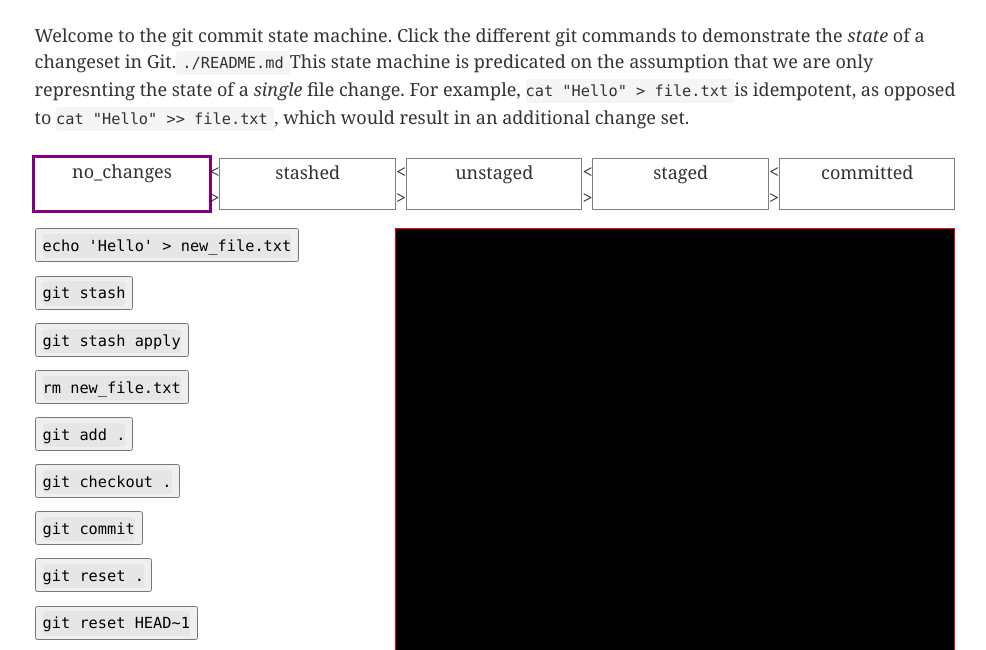
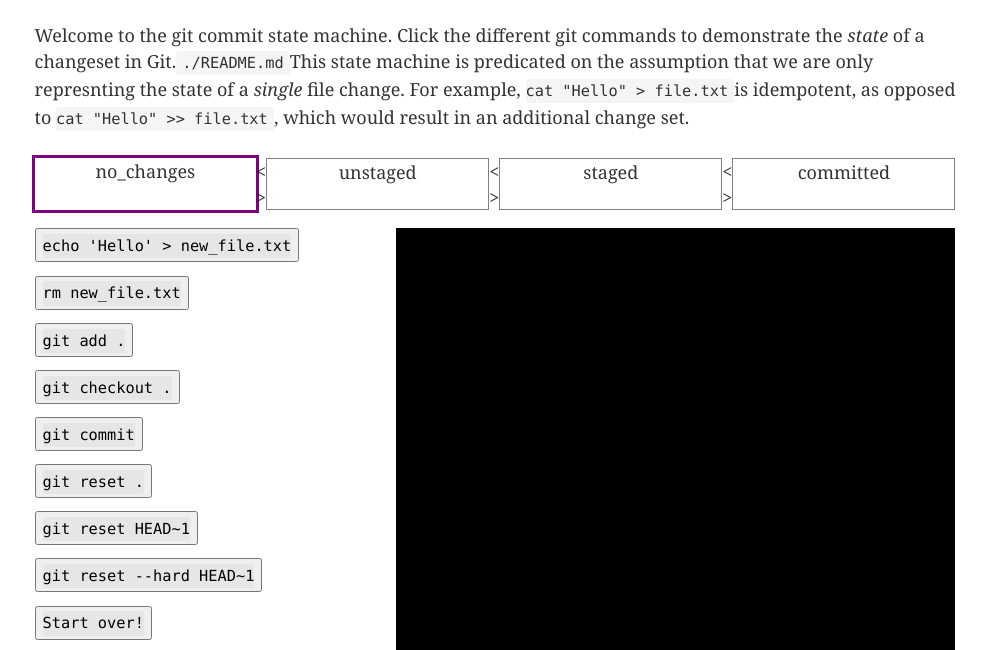
Before and after one commit to warriorpostman/git-as-state-machine, a Gatsby site: page / in a window 1280 px wide. Shown: the part 75-725 px from the top of the page, without its empty margins (145-1131 px from the left). Built offline with nearby package versions, Linux system fonts and the light colour scheme; Gatsby itself is replaced by a stand-in of ours.

Commit message:
Exclude stash for now, cuz it complicates things.

```diff
--- a/src/components/Diagram.js
+++ b/src/components/Diagram.js
@@ -6,7 +6,7 @@ import './Diagram.css'
 const Diagram = ({ gitState }) => {
   const orderedStates = [
     'no_changes',
-    'stashed',
+    // 'stashed',
     'unstaged',
     'staged',
     'committed'
--- a/src/components/GitMachine.js
+++ b/src/components/GitMachine.js
@@ -61,8 +61,8 @@ const GitMachine = () => {
   };
 
   const startOver = () => {
+    setCommands([]);
     send('no_changes');
-    setCommands([]);
   }
 
   const actions = [
@@ -70,12 +70,12 @@ const GitMachine = () => {
       id: 'CHANGE_FILE',
       text: "echo 'Hello' > new_file.txt"
     }, {
-      id: 'STASH_CHANGE',
-      text: "git stash"
-    }, {
-      id: 'STASH_APPLY',
-      text: "git stash apply"
-    }, {
+    //   id: 'STASH_CHANGE',
+    //   text: "git stash"
+    // }, {
+      // id: 'STASH_APPLY',
+      // text: "git stash apply"
+    // }, {
       id: 'UNDO_FILE_CHANGE',
       text: "rm new_file.txt"
     }, {
--- a/src/components/Terminal.css
+++ b/src/components/Terminal.css
@@ -3,5 +3,4 @@
   font-family: Courier;
   background-color: black;
   color: lightgreen;
-  border: solid 1px red;
 }
```
